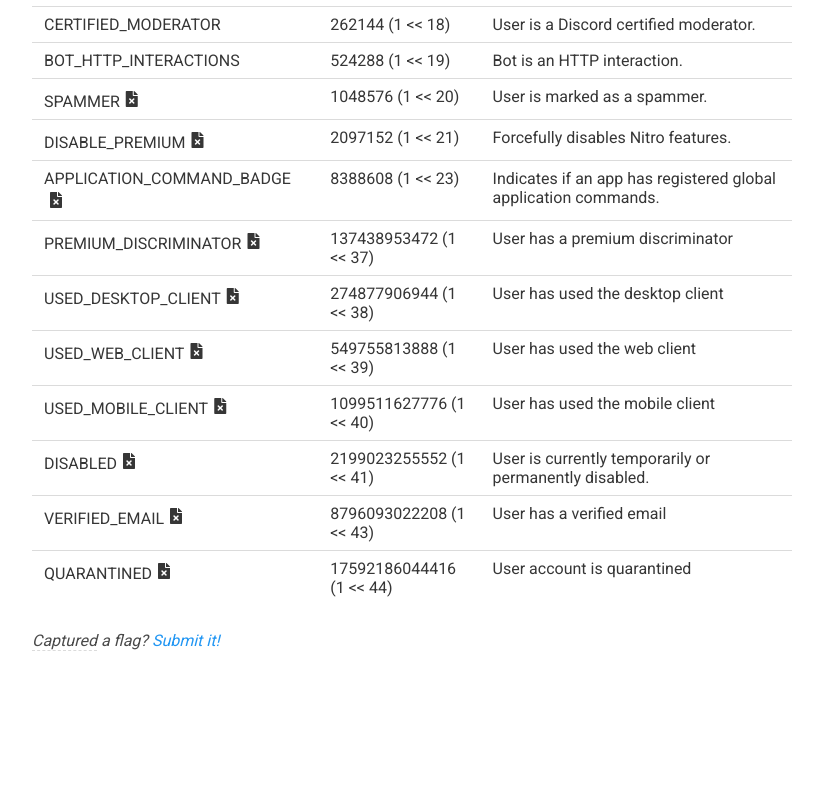
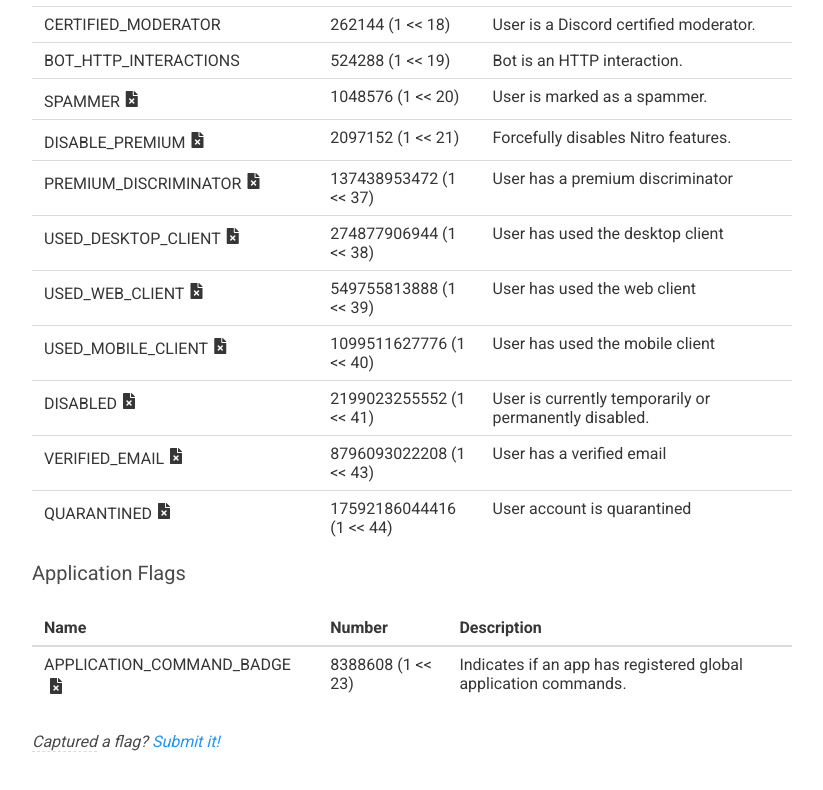
Before and after one commit to lewisakura/discord-flags, a plain HTML site: page index.html in a window 1280 px wide. Shown: the part 1012-1802 px from the top of the page, without its empty margins (32-855 px from the left). Before the commit the page ends 1713 px from the top, so only its background shows below. Drawn offline with Linux system fonts and the light colour scheme.

Commit message:
split user/application flags

```diff
--- /dev/null
+++ b/flags/application.json
@@ -0,0 +1,7 @@
+{
+    "APPLICATION_COMMAND_BADGE": {
+        "description": "Indicates if an app has registered global application commands.",
+        "shift": 23,
+        "undocumented": true
+    }
+}
--- a/flags.json
+++ b/flags/user.json
@@ -105,14 +105,9 @@
         "undocumented": true
     },
     "DISABLE_PREMIUM": {
-       "description": "Forcefully disables Nitro features.",
-       "shift": 21,
-       "undocumented": true
-    },
-    "APPLICATION_COMMAND_BADGE": {
-       "description": "Indicates if an app has registered global application commands.",
-       "shift": 23,
-       "undocumented": true
+        "description": "Forcefully disables Nitro features.",
+        "shift": 21,
+        "undocumented": true
     },
     "PREMIUM_DISCRIMINATOR": {
         "description": "User has a premium discriminator",
--- a/index.html
+++ b/index.html
@@ -33,11 +33,12 @@
 
                 <div class="columns">
                     <div class="column is-two-thirds">
+                        <div class="row">
                             <h2 class="subtitle">
-                            Known Flags
-                            <i class="fas fa-spinner fa-spin" id="loading"></i>
+                                User Flags
+                                <i class="fas fa-spinner fa-spin" id="userLoading"></i>
                             </h2>
-                        <table id="knownFlags" class="table">
+                            <table id="userFlags" class="table">
                                 <thead>
                                     <tr>
                                         <th>Name</th>
@@ -47,6 +48,23 @@
                                 </thead>
                                 <tbody></tbody>
                             </table>
+                        </div>
+                        <div class="row" style="margin-top: 1em">
+                            <h2 class="subtitle">
+                                Application Flags
+                                <i class="fas fa-spinner fa-spin" id="applicationLoading"></i>
+                            </h2>
+                            <table id="applicationFlags" class="table">
+                                <thead>
+                                    <tr>
+                                        <th>Name</th>
+                                        <th>Number</th>
+                                        <th>Description</th>
+                                    </tr>
+                                </thead>
+                                <tbody></tbody>
+                            </table>
+                        </div>
                     </div>
                     <div class="column">
                         <h2 class="subtitle">Check Flags</h2>
@@ -59,7 +77,7 @@
                             </div>
 
                             <div class="field">
-                                <input class="button" type="submit" value="Get Flags" />
+                                <input id="flagFormSubmit" class="button" type="submit" value="Get Flags" disabled />
                             </div>
                         </form>
                         <div class="field">
--- a/js/flags.js
+++ b/js/flags.js
@@ -1,9 +1,10 @@
 const misc =
     'This flag is currently not known but is potentially used. If you have information about this flag, submit your information at the bottom of the page!';
 
-let flags;
+let userFlags;
+let applicationFlags;
 
-function _checkFlags(flagNumber) {
+function _checkFlags(flags, flagNumber) {
     let results = [];
 
     for (let i = 0; i <= 64; i++) {
@@ -34,7 +35,10 @@
         return;
     }
 
-    result.innerHTML = _checkFlags(flagNum);
+    result.innerHTML = `<b>User:</b> ${_checkFlags(userFlags, flagNum)}<br><b>Application:</b> ${_checkFlags(
+        applicationFlags,
+        flagNum
+    )}`;
 }
 
 const undocumented = `<span class="icon">
@@ -44,11 +48,10 @@
     </span>
 </span>`;
 
-const table = document.getElementById('knownFlags').getElementsByTagName('tbody')[0];
-const flagsGoUpTo = 43;
-const seenFlags = [];
+const userTable = document.getElementById('userFlags').getElementsByTagName('tbody')[0];
+const applicationTable = document.getElementById('applicationFlags').getElementsByTagName('tbody')[0];
 
-function insertFlag(flag, flagData) {
+function insertFlag(flag, table, flagData) {
     const row = table.insertRow(-1);
     const flagName = row.insertCell(0);
     const flagValue = row.insertCell(1);
@@ -62,59 +65,45 @@
     flagDesc.innerHTML = flagData.description;
 }
 
-fetch('/flags.json')
+const users = fetch('/flags/user.json')
     .then(res => res.json())
     .then(f => {
-        flags = f;
+        userFlags = f;
 
-        for (const flag of Object.keys(flags)) {
-            const shift = flags[flag].shift;
+        for (const flag of Object.keys(userFlags)) {
+            const shift = userFlags[flag].shift;
 
-            // if a flag is missing...
-            /*if (shift > 0 && !seenFlags.includes(shift - 1)) {
-                // loop over until we hit a seen flag
-                let missingFlagStart = shift;
-                do {
-                    missingFlagStart--;
-                } while (!seenFlags.includes(missingFlagStart));
-                missingFlagStart++; // because the loop ends when we hit a seen flag
-
-                // now add all the missing flags with placeholder data
-                for (let i = missingFlagStart; i < shift; i++) {
-                    insertFlag(`UNKNOWN_FLAG_${i}`, {
-                        description: misc,
-                        bitshift: i,
-                        value: 1n << BigInt(i),
-                        undocumented: true
-                    });
-
-                    seenFlags.push(i);
-                }
-            }*/
-
-            insertFlag(flag, {
-                description: flags[flag].description,
+            insertFlag(flag, userTable, {
+                description: userFlags[flag].description,
                 bitshift: shift,
                 value: 1n << BigInt(shift),
-                undocumented: flags[flag].undocumented
+                undocumented: userFlags[flag].undocumented
             });
-
-            seenFlags.push(shift);
         }
 
-        /*for (let i = 0; i <= flagsGoUpTo; i++) {
-            if (seenFlags.includes(i)) continue;
+        document.getElementById('userLoading').style.display = 'none';
+    });
 
-            insertFlag(`UNKNOWN_FLAG_${i}`, {
-                description: misc,
-                bitshift: i,
-                value: 1n << BigInt(i),
-                undocumented: true
+const apps = fetch('/flags/application.json')
+    .then(res => res.json())
+    .then(f => {
+        applicationFlags = f;
+
+        for (const flag of Object.keys(applicationFlags)) {
+            const shift = applicationFlags[flag].shift;
+
+            insertFlag(flag, applicationTable, {
+                description: applicationFlags[flag].description,
+                bitshift: shift,
+                value: 1n << BigInt(shift),
+                undocumented: applicationFlags[flag].undocumented
             });
+        }
 
-            seenFlags.push(i);
-        }*/
+        document.getElementById('applicationLoading').style.display = 'none';
+    });
 
-        document.getElementById('flagForm').addEventListener('submit', calculate);
-        document.getElementById('loading').style.display = 'none';
-    });
+Promise.all([users, apps]).then(() => {
+    document.getElementById('flagForm').addEventListener('submit', calculate);
+    document.getElementById('flagFormSubmit').attributes.removeNamedItem('disabled');
+});
```
Lines whose indentation alone changed are shown as unchanged.
